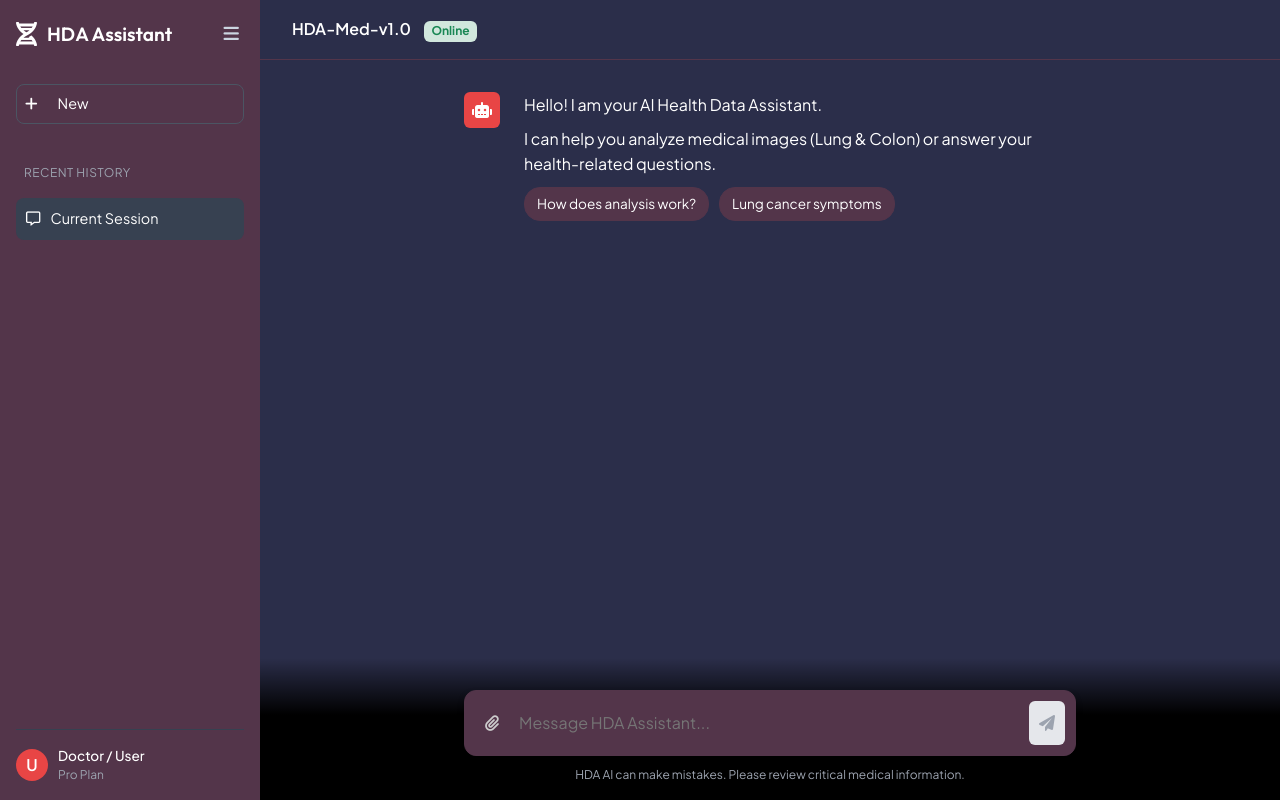
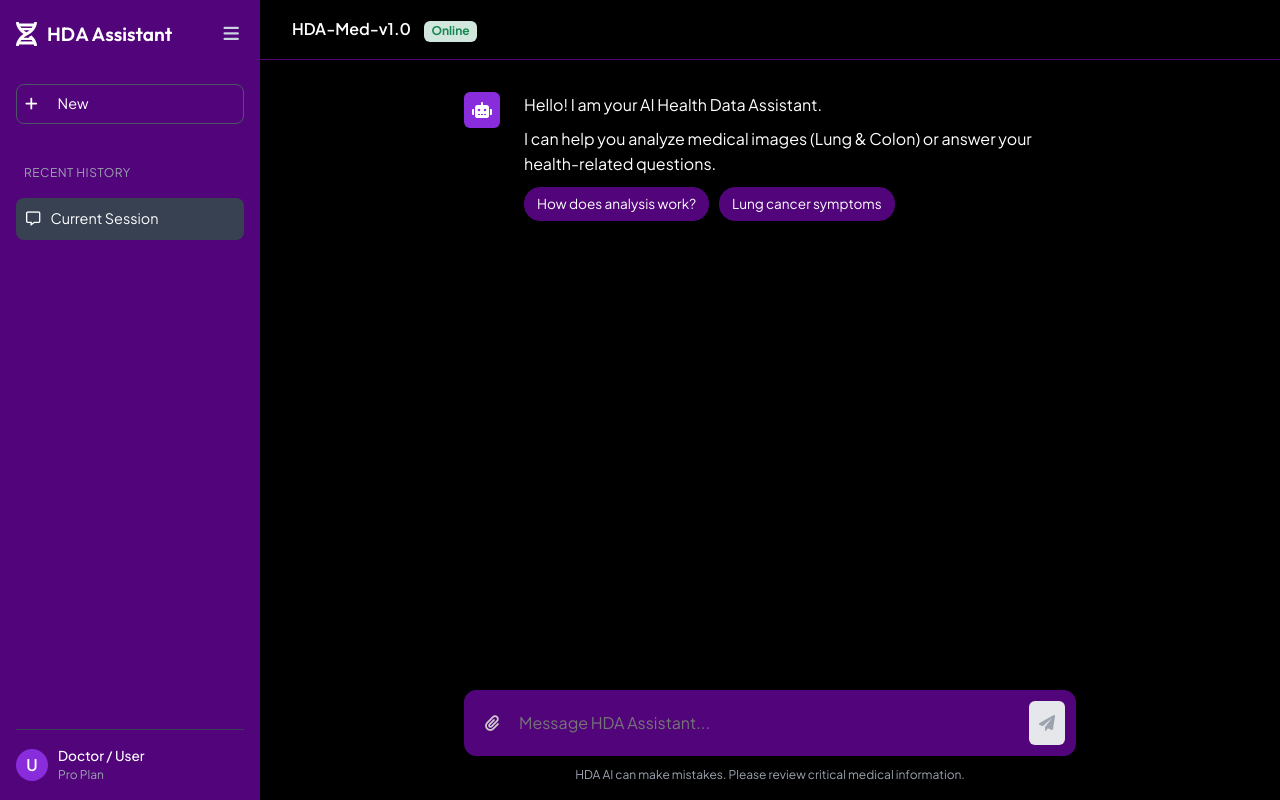
Before and after one commit to blackeagle686/hda_v3, a FastAPI app: page / in a window 1280 px wide. Run offline with FastAPI, Linux system fonts and the light colour scheme; some libraries are stand-ins or nearby versions.

Commit message:
Auto-commit: 2026-02-02 21:37:09

```diff
--- a/static/css/style.css
+++ b/static/css/style.css
@@ -1,14 +1,14 @@
 :root {
-    /* New Palette: #2B2E4A (Deep Blue), #E84545 (Red), #903749 (Maroon), #53354A (Purple) */
-    --bg-color: #2B2E4A;
-    --sidebar-bg: #53354A;
+    /* New Palette: #000000 (Bg), #52057B (Deep Purple), #892CDC (Vibrant Purple), #BC6FF1 (Lavender) */
+    --bg-color: #000000;
+    --sidebar-bg: #52057B;
     --sidebar-text: #ffffff;
-    --chat-bg: #2B2E4A;
-    --primary-color: #E84545;
-    --primary-hover: #903749;
-    --user-msg-bg: #53354A;
-    --ai-msg-bg: #903749;
-    --border-color: #53354A;
+    --chat-bg: #000000;
+    --primary-color: #892CDC;
+    --primary-hover: #BC6FF1;
+    --user-msg-bg: #52057B;
+    --ai-msg-bg: #1a1a1a;
+    --border-color: #52057B;
     --text-primary: #ffffff;
     --text-secondary: #cccccc;
     --font-sans: 'Plus Jakarta Sans', sans-serif;
```
